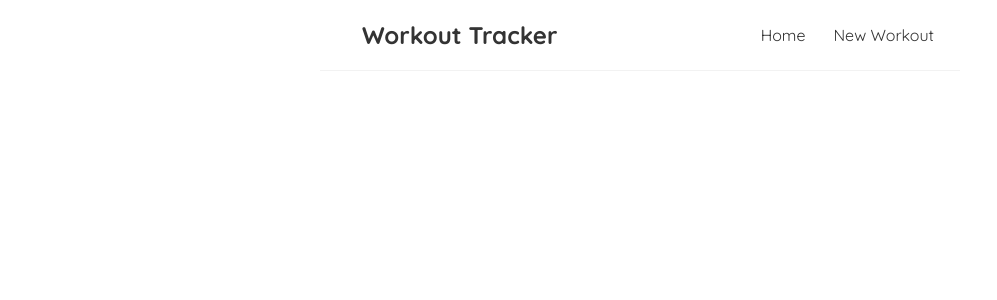
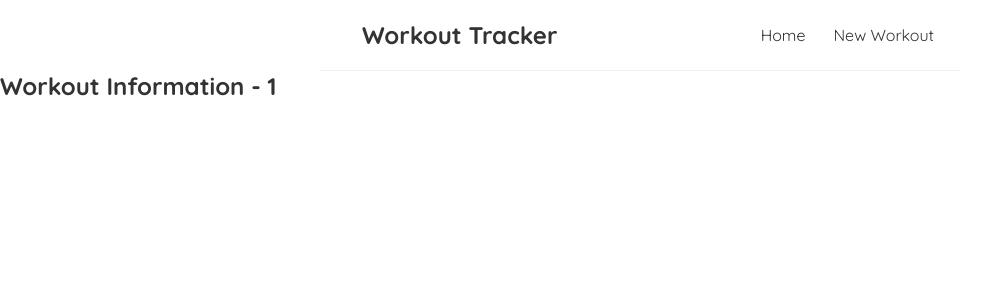
Before and after one commit to lizzieanthony/-phase-3-sinatra-react-project-frontend, a React (Create React App) app: page /Workout/1 in a window 1280 px wide. Shown: the top 300 px of the page, without its empty margins (0-997 px from the left). Built offline with nearby package versions, Linux system fonts and the light colour scheme.

Commit message:
workout info

```diff
--- a/src/App.js
+++ b/src/App.js
@@ -3,6 +3,7 @@ import Navbar from './components/Navbar';
 import Home from './components/Home';
 import { Route, Routes } from 'react-router-dom';
 import NewWorkout from "./components/NewWorkout";
+import WorkoutInfo from "./components/WorkoutInfo"
 
 const App = () => {
   return (
@@ -11,6 +12,8 @@ const App = () => {
       <Routes>
         <Route exact path="/" element={<Home />}/>
         <Route exact path="/NewWorkout" element={<NewWorkout />}/>
+        <Route path="/Workout/:id" element={<WorkoutInfo />}/>
+
       </Routes>
     </>
 
--- a/src/components/Home.js
+++ b/src/components/Home.js
@@ -1,5 +1,6 @@
 import React, { useState, useEffect} from "react";
 import WorkoutList from "./WorkoutList";
+import WorkoutInfo from "./WorkoutInfo"
 
 const Home = () => {
    const [workouts, setWorkouts] = useState(null)
--- /dev/null
+++ b/src/components/WorkoutInfo.js
@@ -0,0 +1,13 @@
+import { useParams } from "react-router-dom";
+
+const WorkoutInfo = () => {
+    const {id} = useParams();
+
+    return (
+        <div className="workout-info">
+            <h2>Workout Information - {id}</h2>
+        </div>
+    );
+}
+
+export default WorkoutInfo ;
--- a/src/components/WorkoutList.js
+++ b/src/components/WorkoutList.js
@@ -1,3 +1,4 @@
+import {Link} from "react-router-dom";
 
 const  WorkoutList = ({workouts, header}) => {
 
@@ -6,10 +7,14 @@ const  WorkoutList = ({workouts, header}) => {
             <h2>{header}</h2>
             {workouts.map((workout) => (
                 <div className="workout-preview" key={workout.id}>
+                    <Link to={'/workout/${id}'}>
                     <h2>{workout.name}'s Workout</h2>
                     <p>{workout.directions}</p>
                     <br></br>
+                    </Link>
+
                 </div>
+
             ))}
         </div>
      );
--- a/src/index.css
+++ b/src/index.css
@@ -49,3 +49,7 @@
   color: #f1356d;
   margin-bottom: 8px;
 }
+
+.workout-preview a{
+  text-decoration: none;
+}
```
